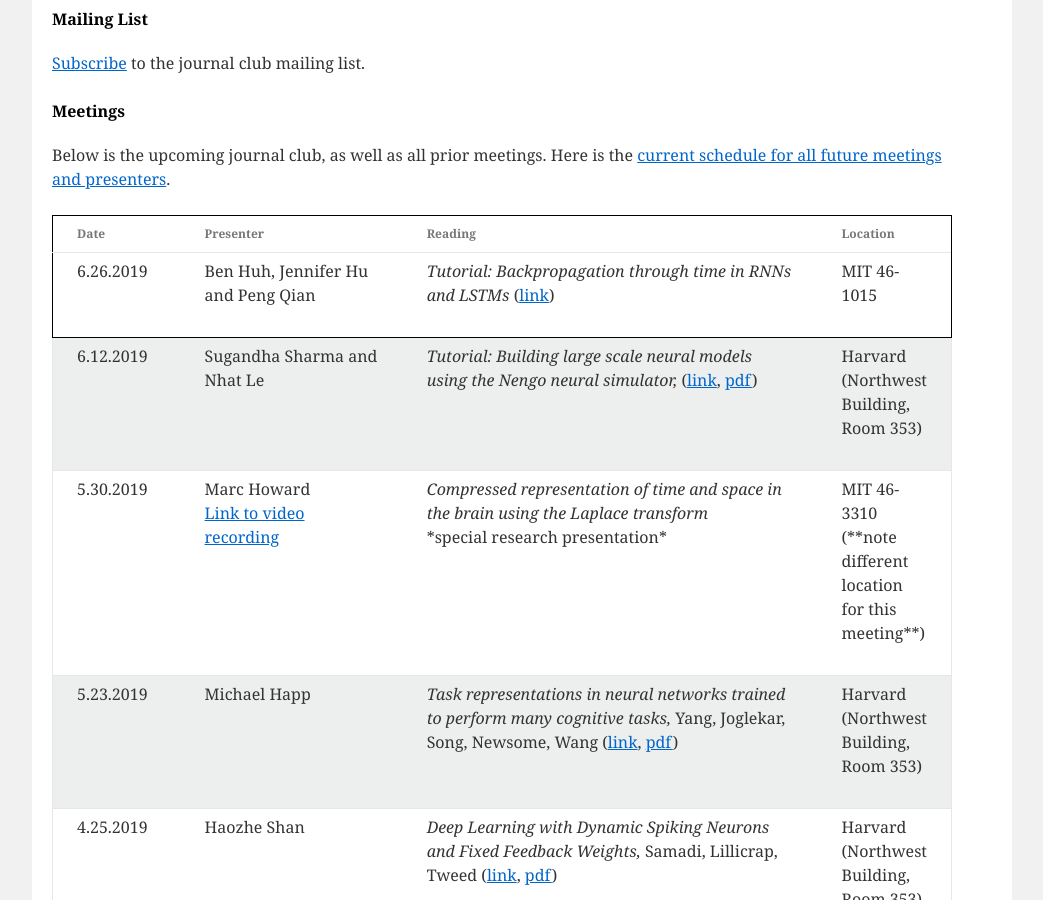
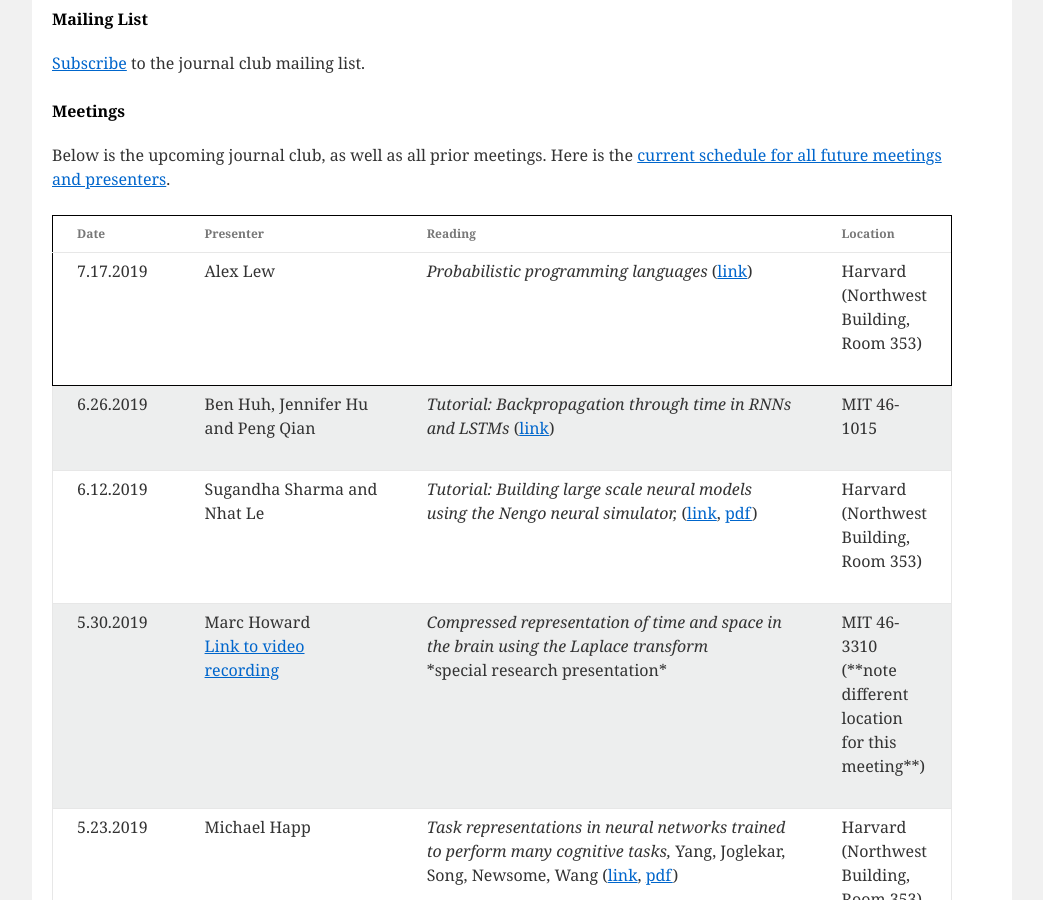
Before and after one commit to compneurojc/compneurojc.github.io, a Jekyll site: the page built from index.html, in a window 1280 px wide and 900 px high, scrolled down 631 px. Shown: the whole window, without its empty margins (118-1161 px from the left). Built offline with Jekyll 4.4.1, drawn with Linux system fonts in a browser that asks for light colours.

Commit message:
tutorial on Gen

```diff
--- a/_data/meeting_info.yml
+++ b/_data/meeting_info.yml
@@ -1,3 +1,11 @@
+- presenter: Alex Lew
+  date: 7.17.2019
+  paper: "Probabilistic programming languages"
+  url: "https://github.com/compneurojc/compneurojc.github.io/wiki/Tutorials#probabilistic-programming-languages"
+  pdf: "None"
+  authors: ""
+  location: "Harvard"
+
 - presenter: Ben Huh, Jennifer Hu and Peng Qian
   date: 6.26.2019
   paper: "Tutorial: Backpropagation through time in RNNs and LSTMs"
```
